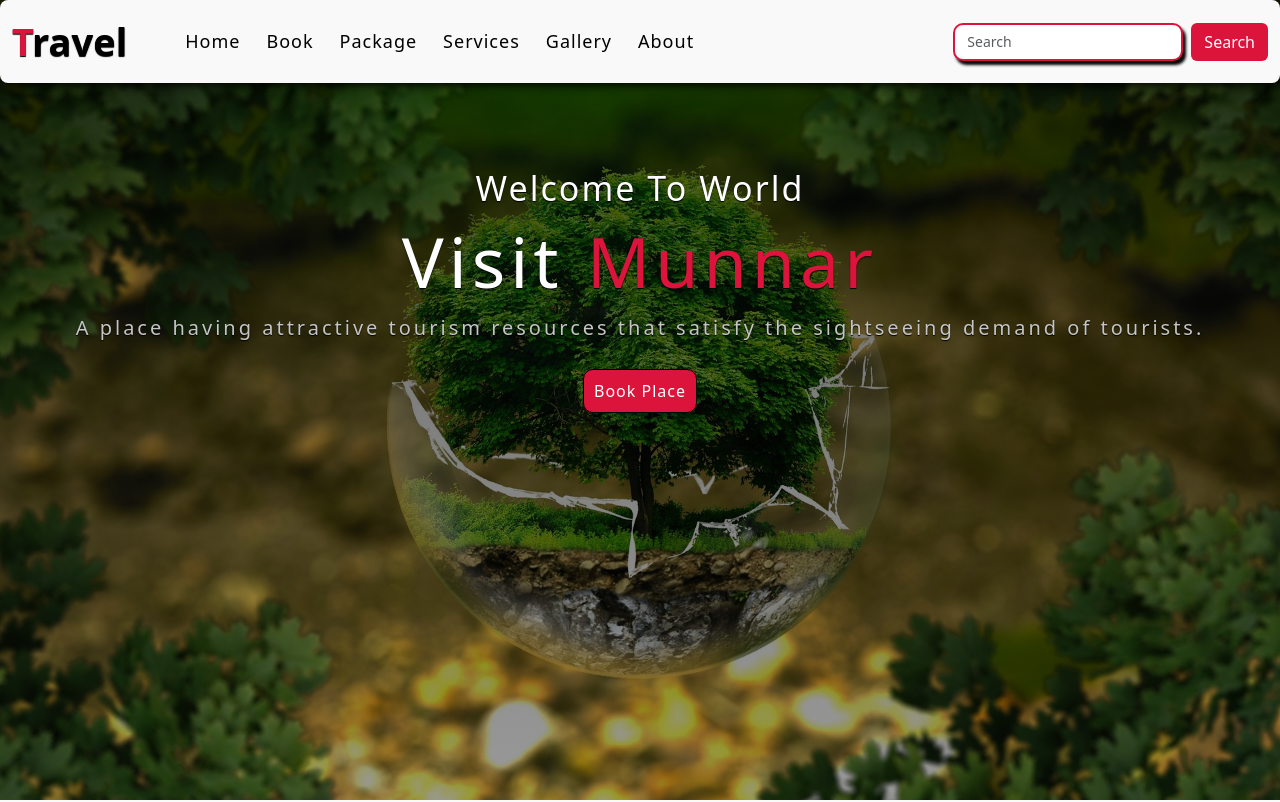
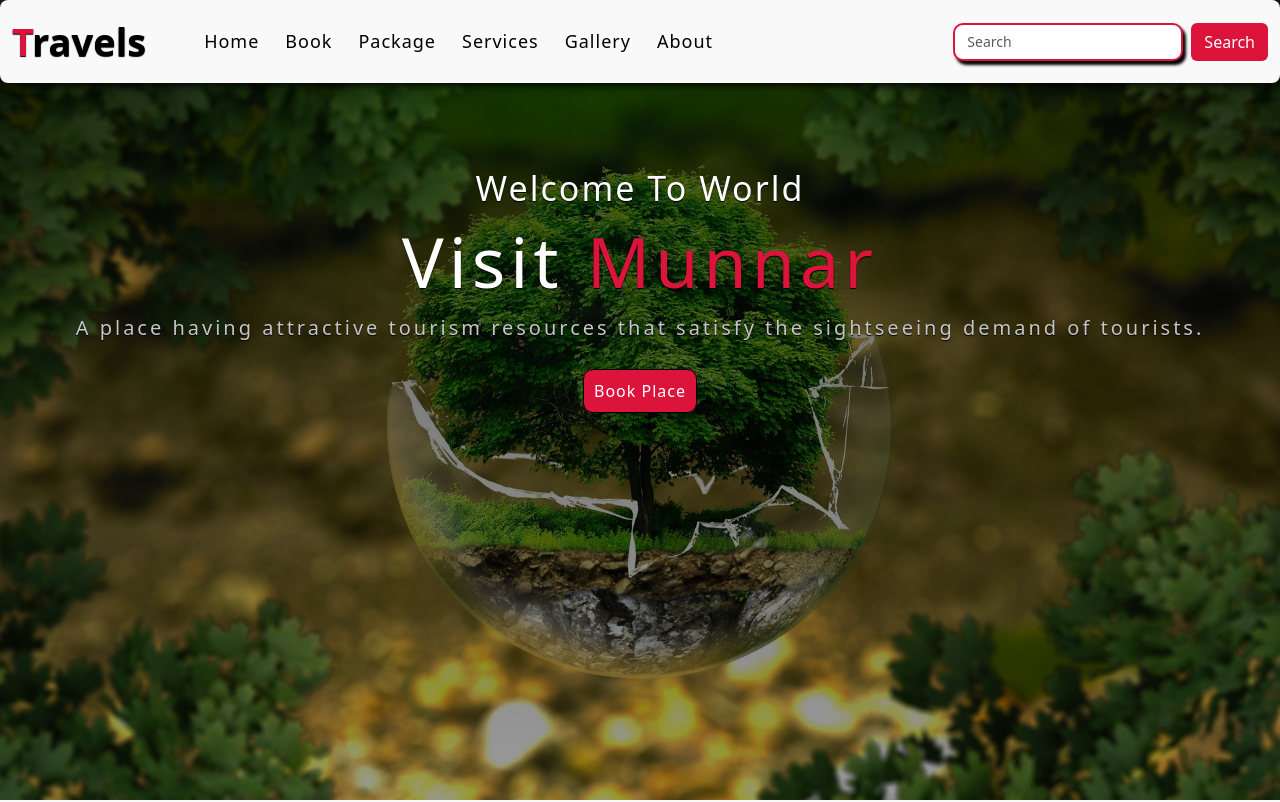
Before and after one commit to sudha10903/travels, a plain HTML site: page index.html in a window 1280 px wide. Shown: the top 802 px of the page. Drawn offline with nearby package versions, Linux system fonts and the light colour scheme.

Commit message:
title change -1

```diff
--- a/index.html
+++ b/index.html
@@ -20,7 +20,7 @@
   <!-- navbar -->
   <nav class="navbar navbar-expand-lg ">
     <div class="container-fluid">
-      <a class="navbar-brand" href="#" id="logo"><span>T</span>ravel</a>
+      <a class="navbar-brand" href="#" id="logo"><span>T</span>ravels</a>
 
       <button class="navbar-toggler" type="button" data-bs-toggle="collapse" data-bs-target="#mynavbar">
         <span> <i class="fa-solid fa-bars"></i> </span>
```
